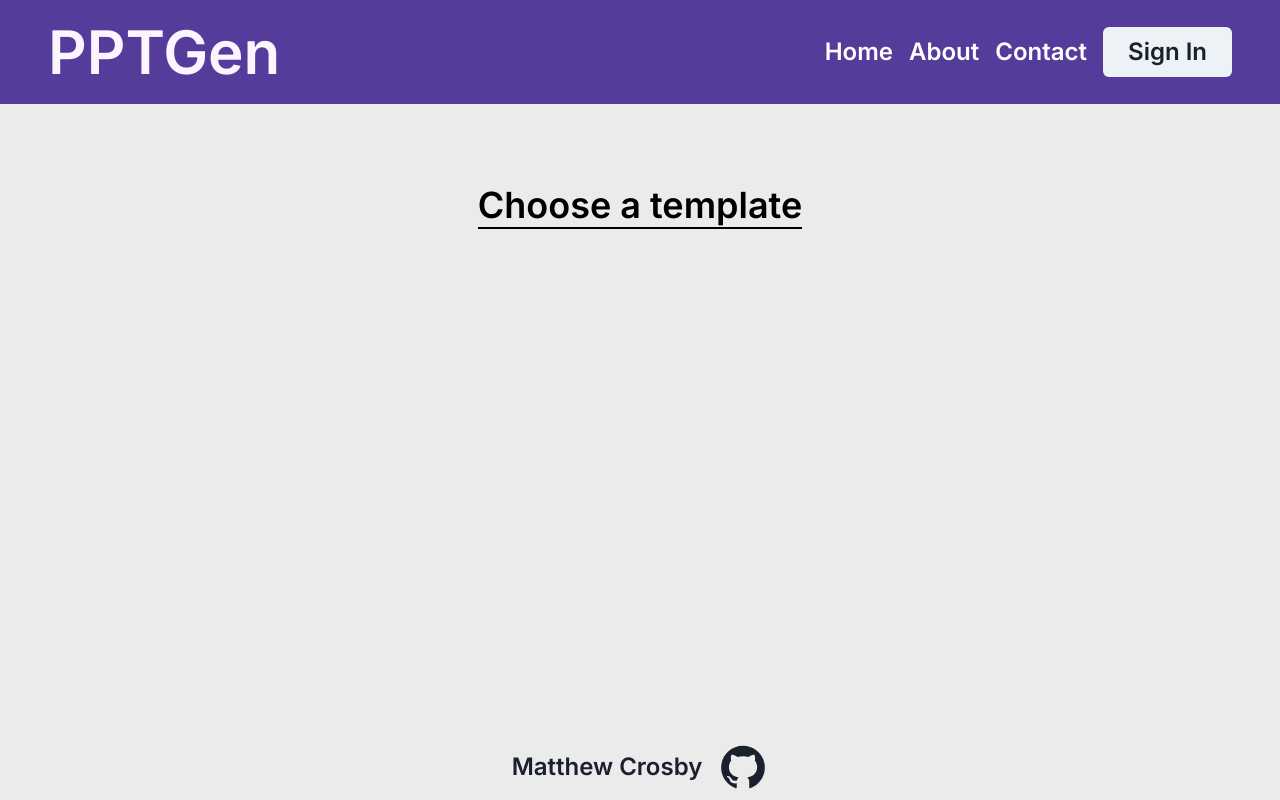
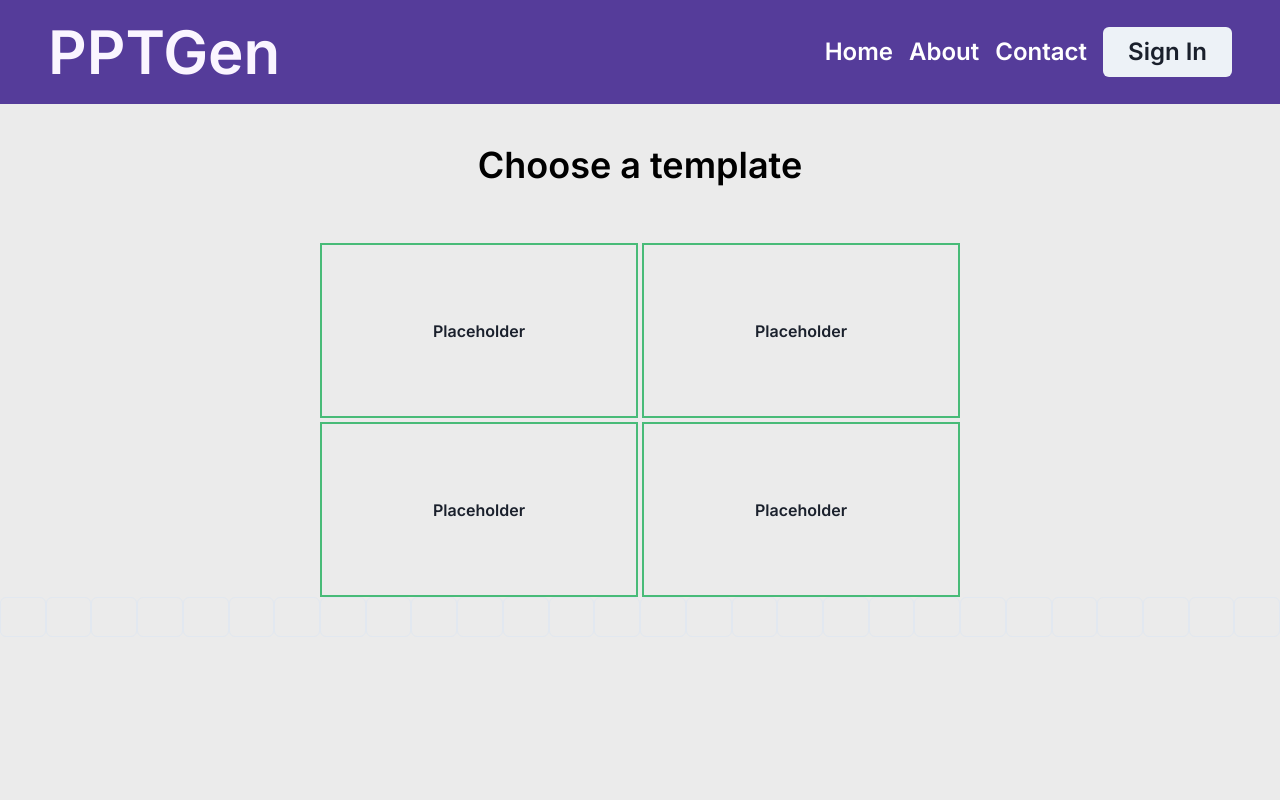
Before and after one commit to matthew-08/PPT-Gen, a React (Vite) app: page / in a window 1280 px wide. Shown: the top 800 px of the page. Built offline with nearby package versions, Linux system fonts and the light colour scheme.

Commit message:
[FEAT]: Grid for template options

```diff
--- a/src/components/Templates/TemplateCard.tsx
+++ b/src/components/Templates/TemplateCard.tsx
@@ -9,7 +9,6 @@ function TemplateCard() {
       border="2px"
       borderColor="green.400"
       minH="175px"
-      minW="270px"
     >
       <Text>Placeholder</Text>
     </Flex>
--- a/src/global.css
+++ b/src/global.css
@@ -26,11 +26,9 @@ a:hover {
 body {
   margin: 0;
   display: flex;
-  place-items: center;
   min-width: 320px;
   width: 100%;
   height: 100vh;
-  min-height: 100vh;
 }
 
 h1 {
@@ -72,5 +70,7 @@ button:focus-visible {
 
 #root {
   min-width: 100%;
-  min-height: 100vh
+  height: 100vh;
+  display: flex;
+  flex-direction: column;
 }
--- a/src/layouts/DefaultLayout.tsx
+++ b/src/layouts/DefaultLayout.tsx
@@ -5,15 +5,9 @@ import Footer from '../components/global/Footer';
 
 function DefaultLayout({ children }: { children: ReactNode }) {
   return (
-    <Flex
-      as="main"
-      minW="100%"
-      minH="100vh"
-      flexDir="column"
-      background="blackAlpha.200"
-    >
+    <Flex as="main" minW="100%" flexDir="column" background="blackAlpha.200">
       <Navbar />
-      <Flex as="section" px="10rem" flexDir="column">
+      <Flex as="section" flexDir="column" minH="100vh">
         {children}
       </Flex>
       <Footer />
--- a/src/pages/Home.tsx
+++ b/src/pages/Home.tsx
@@ -1,20 +1,42 @@
-import { Divider, Grid, Heading, SimpleGrid } from '@chakra-ui/react';
+import {
+  Divider,
+  Grid,
+  Heading,
+  SimpleGrid,
+  Flex,
+  useMediaQuery,
+  Input,
+} from '@chakra-ui/react';
 import React from 'react';
 import TemplateCard from '../components/Templates/TemplateCard';
 import DefaultLayout from '../layouts/DefaultLayout';
 
 function Home() {
+  const [isSmallerThan1000] = useMediaQuery('(max-width: 1000px)');
+
+  const columns = Array(28).fill(1);
+
   return (
     <DefaultLayout>
-      <Heading mx="auto" mt="20" color="black" borderBottom="2px" mb="1rem">
+      <Heading mx="auto" color="black" mb="1rem" textAlign="center" mt="10">
         Choose a template
       </Heading>
-      {/* <SimpleGrid mt="10" px="10rem">
+      <SimpleGrid
+        mt="10"
+        minChildWidth="300px"
+        spacing={1}
+        px={['1rem', '3rem', '3rem', '20rem']}
+      >
         <TemplateCard />
         <TemplateCard />
         <TemplateCard />
         <TemplateCard />
-      </SimpleGrid> */}
+      </SimpleGrid>
+      <Flex>
+        {columns.map((c, i) => {
+          return <Input key={i} />;
+        })}
+      </Flex>
     </DefaultLayout>
   );
 }
```
